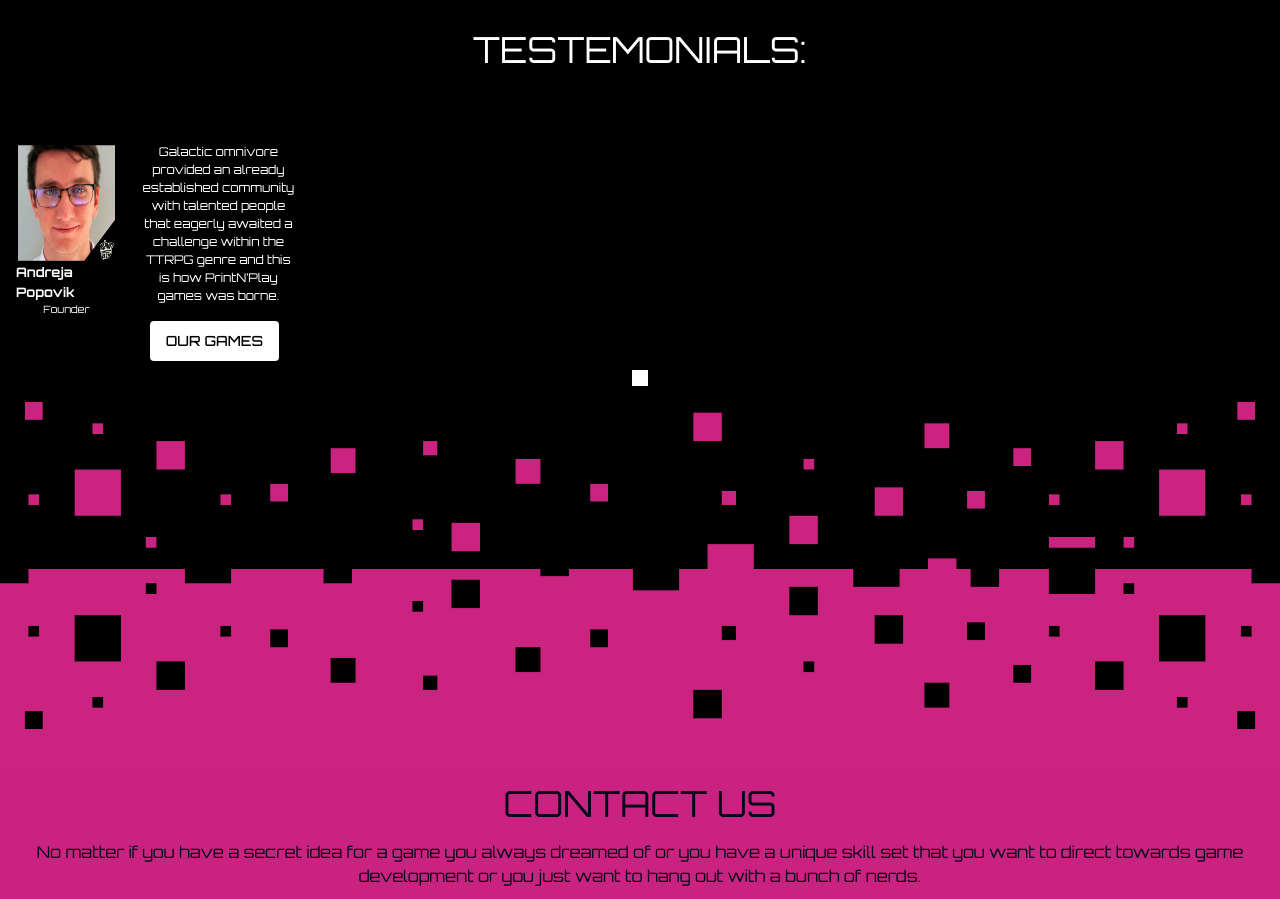
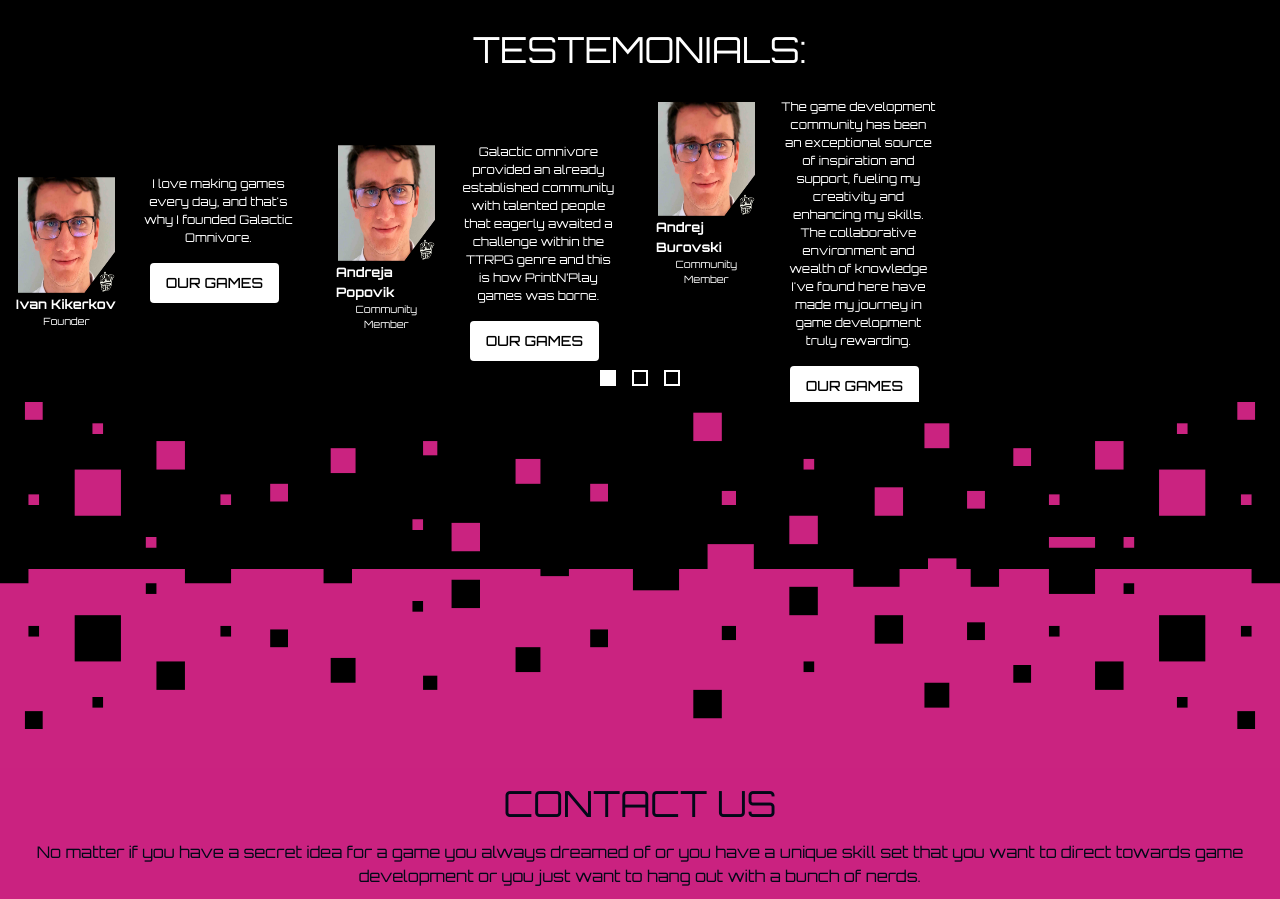
Before and after one commit to GalacticOmnivoreElder/gowebsite, a Next.js app: page / in a window 1280 px wide. Shown: the part 4907-5806 px from the top of the page. Built offline with nearby package versions, Linux system fonts and the light colour scheme.

Commit message:
Add Testimonials

```diff
--- a/src/app/page.js
+++ b/src/app/page.js
@@ -274,10 +274,31 @@ const eventSlides = [
 const testemonialsData = [
   {
     img: avatar1Img,
+    fullName: "Ivan Kikerkov",
+    role: "Founder",
+    text: "I love making games every day, and that's why I founded Galactic Omnivore.",
+    link: "https://linktr.ee/PrintNplay",
+  },
+  {
+    img: avatar1Img,
     fullName: "Andreja Popovik",
-    role: "Founder",
+    role: "Community Member",
     text: "Galactic omnivore provided an already established community with talented people that eagerly awaited a challenge within the TTRPG genre and this is how PrintN’Play games was borne. ",
     link: "https://linktr.ee/PrintNplay",
+  },
+  {
+    img: avatar1Img,
+    fullName: "Andrej Burovski ",
+    role: "Community Member",
+    text: "The game development community has been an exceptional source of inspiration and support, fueling my creativity and enhancing my skills. The collaborative environment and wealth of knowledge I've found here have made my journey in game development truly rewarding.",
+    link: "https://k32n31-p4n1c.github.io/Index.html",
+  },
+  {
+    img: avatar1Img,
+    fullName: "ROGUE TANKS",
+    role: "Product",
+    text: "A roguelike inspired by old NES-era games with a modern design twist. Developed by Game Development Community Galactic Omnivore Skopje. Early Access Password 'rogueTanksBetaTesting'",
+    link: "https://galactic-omnivore.itch.io/rogue-tanks",
   },
 ];
 
@@ -286,6 +307,20 @@ const testemonialSlides = [
     node: (
       <div className="p-4 flex justify-center flex-col bg-black h-[300px]">
         <TestemonialCard {...testemonialsData[0]} />
+      </div>
+    ),
+  },
+  {
+    node: (
+      <div className="p-4 flex justify-center flex-col bg-black h-[300px]">
+        <TestemonialCard {...testemonialsData[1]} />
+      </div>
+    ),
+  },
+  {
+    node: (
+      <div className="p-4 flex justify-center flex-col bg-black h-[300px]">
+        <TestemonialCard {...testemonialsData[2]} />
       </div>
     ),
   },
```
